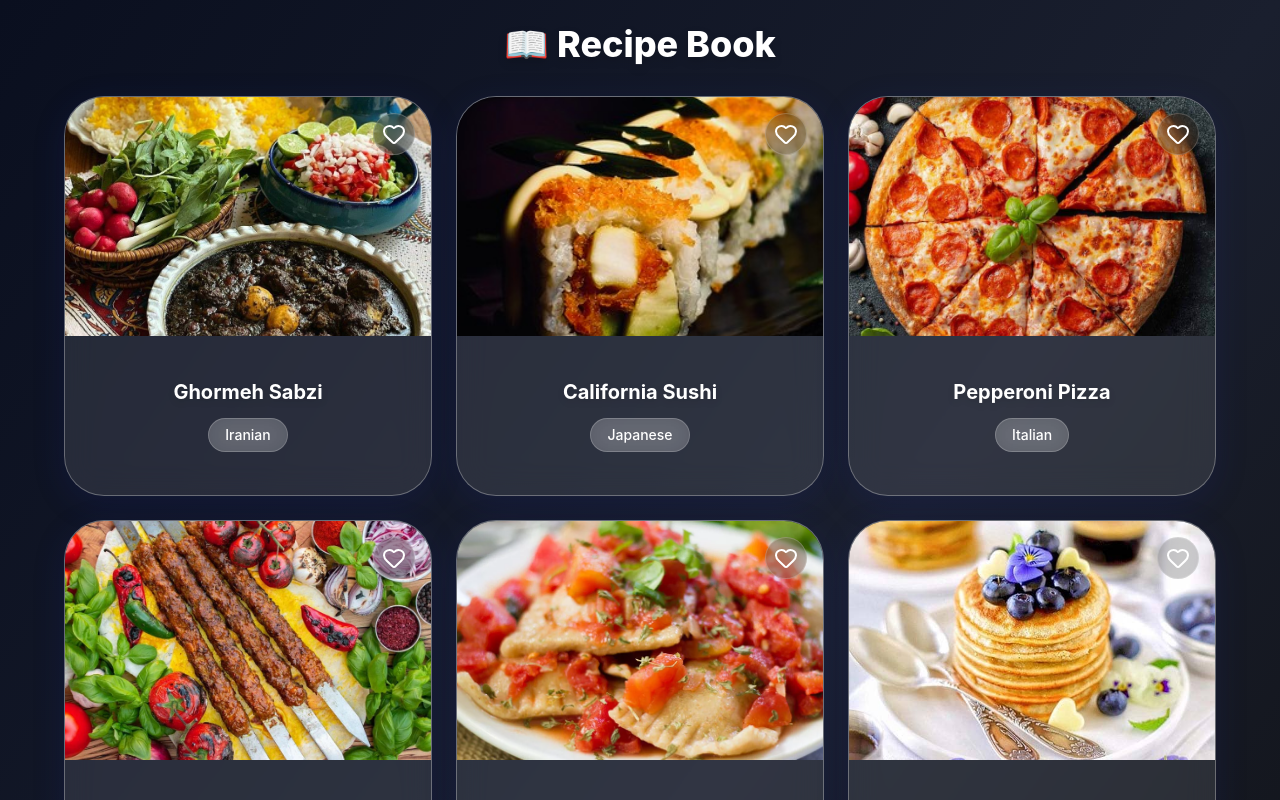
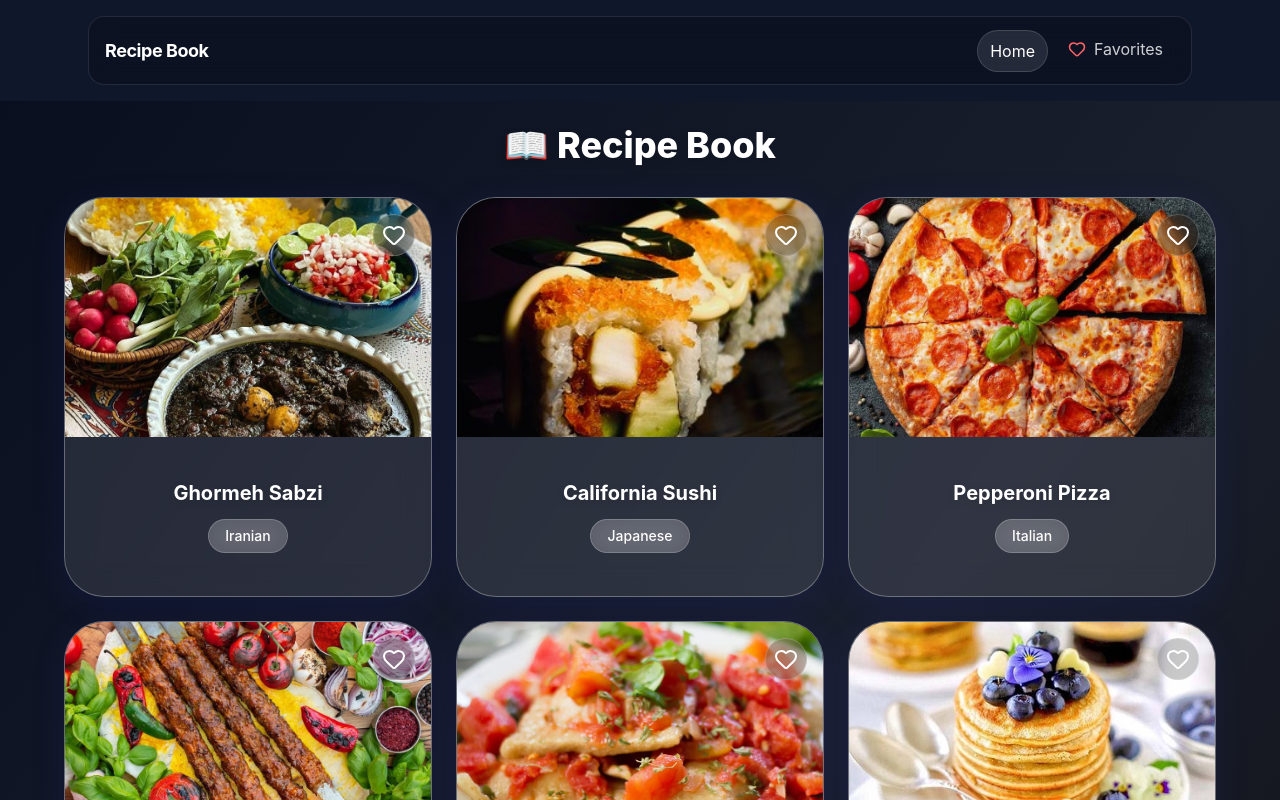
Before and after one commit to farbodft/Recipe-Book, a React (Vite) app: page / in a window 1280 px wide. Shown: the top 800 px of the page. Built offline with nearby package versions, Linux system fonts and the light colour scheme.

Commit message:
Add Navbar to app.jsx

```diff
--- a/src/App.jsx
+++ b/src/App.jsx
@@ -1,16 +1,19 @@
-/* eslint-disable no-unused-vars */
-import { BrowserRouter, Routes, Route } from "react-router-dom";
+import { HashRouter, Routes, Route } from "react-router-dom";
 import HomePage from "./pages/HomePage";
 import FavoritesPage from "./pages/FavoritesPage";
+import Navbar from "./components/Navbar";
 
 function App() {
   return (
-    <BrowserRouter>
-      <Routes>
-        <Route path="/" element={<HomePage />} />
-        <Route path="/favorites" element={<FavoritesPage />} />
-      </Routes>
-    </BrowserRouter>
+    <HashRouter>
+      <div className="min-h-screen bg-slate-900">
+        <Navbar />
+        <Routes>
+          <Route path="/" element={<HomePage />} />
+          <Route path="/favorites" element={<FavoritesPage />} />
+        </Routes>
+      </div>
+    </HashRouter>
   );
 }
 
```
